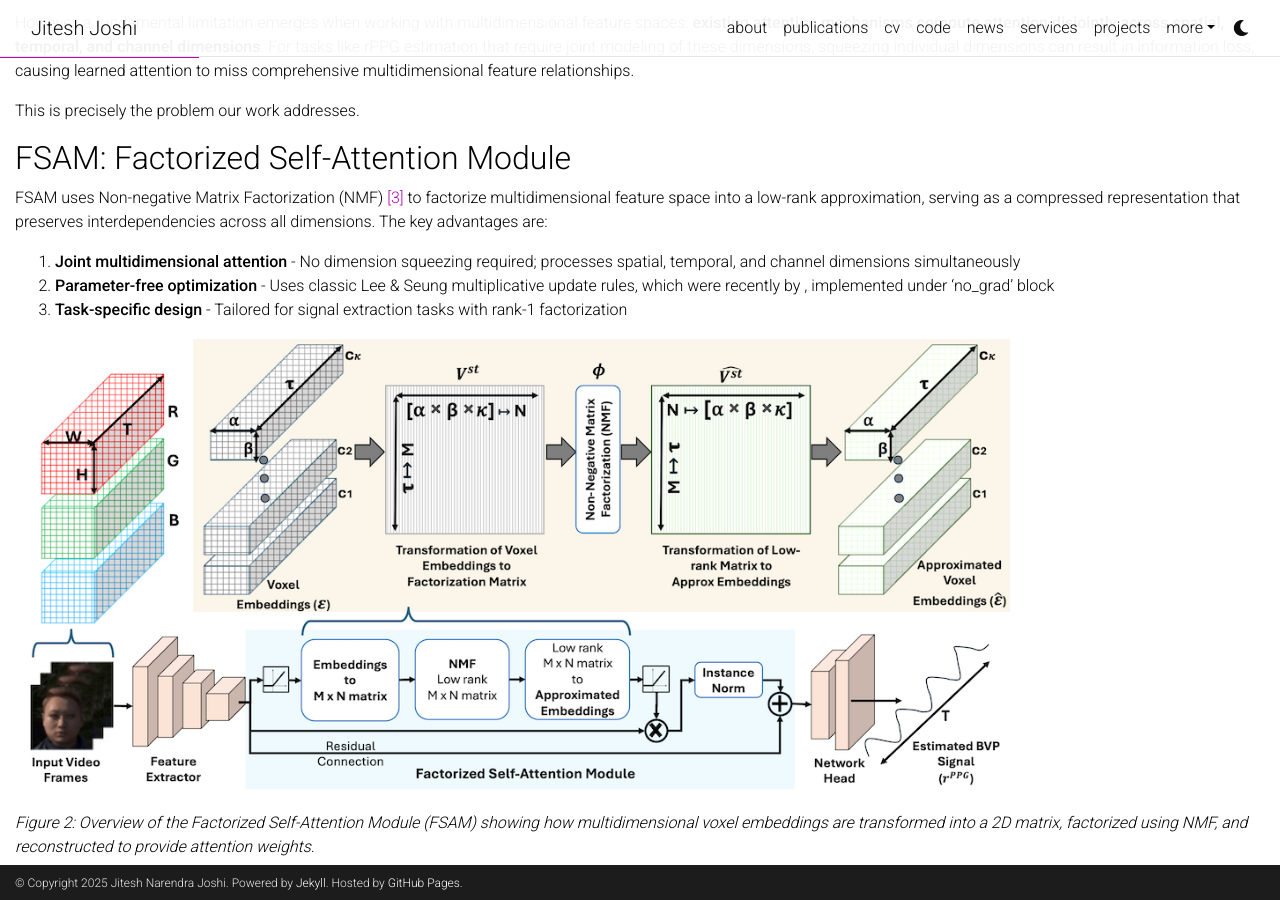
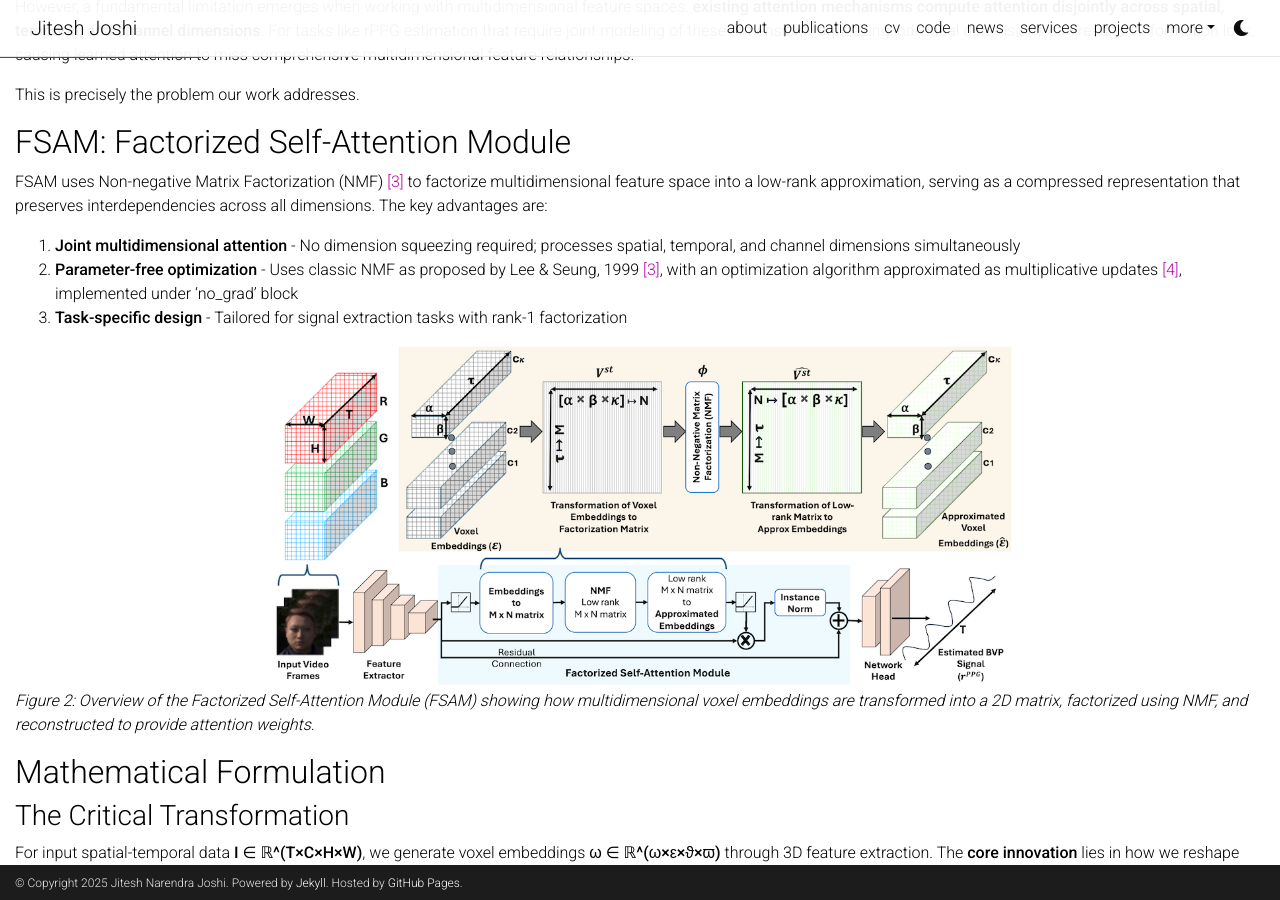
Before and after one commit to jnj256/jnj256.github.io, a Jekyll site: the page built from _posts/2025-06-02-FactorizePhys.md, in a window 1280 px wide and 900 px high, scrolled down 1410 px. Built offline with Jekyll 4.4.1, drawn with Linux system fonts in a browser that asks for light colours; comment, search, counter and statistics services are not loaded; a style sheet for code colours, icons or effects is not loaded.

Commit message:
updated blog

````diff
--- a/_posts/2025-06-02-FactorizePhys.md
+++ b/_posts/2025-06-02-FactorizePhys.md
@@ -15,9 +15,9 @@
 This blog post is dedicated to the rPPG research community and all researchers who want to understand the rationale behind matrix factorization-based attention mechanisms and how they differ from cross-attention/transformers.
 
 <!-- ![FactorizePhys Poster](/assets/img/factorizephys/FactorizePhys_Poster.png) -->
-<p>
+<div align="center">
     <img src="/assets/img/factorizephys/FactorizePhys_Poster.png" alt="FactorizePhys Poster" style="width:95%; height:auto;">
-</p>
+</div>
 
 *Figure 1: Our poster at NeurIPS 2024, where we discussed FSAM with fellow researchers from the computer vision and machine learning community.*
 
@@ -35,13 +35,13 @@
 FSAM uses Non-negative Matrix Factorization (NMF) [[3]](#references) to factorize multidimensional feature space into a low-rank approximation, serving as a compressed representation that preserves interdependencies across all dimensions. The key advantages are:
 
 1. **Joint multidimensional attention** - No dimension squeezing required; processes spatial, temporal, and channel dimensions simultaneously
-2. **Parameter-free optimization** - Uses classic Lee & Seung multiplicative update rules, which were recently by  , implemented under 'no_grad' block
+2. **Parameter-free optimization** - Uses classic NMF as proposed by Lee & Seung, 1999 [[3]](#references), with an optimization algorithm approximated as multiplicative updates [[4]](#references), implemented under 'no_grad' block
 3. **Task-specific design** - Tailored for signal extraction tasks with rank-1 factorization
 
 <!-- ![FSAM Overview](/assets/img/factorizephys/FSAM.png) -->
-<p>
-    <img src="/assets/img/factorizephys/FSAM.png" alt="FSAM Overview" style="width:80%; height:auto;">
-</p>
+<div align="center">
+    <img src="/assets/img/factorizephys/FSAM.png" alt="FSAM Overview" style="width:60%; height:auto;">
+</div>
 
 *Figure 2: Overview of the Factorized Self-Attention Module (FSAM) showing how multidimensional voxel embeddings are transformed into a 2D matrix, factorized using NMF, and reconstructed to provide attention weights.*
 
@@ -52,18 +52,12 @@
 For input spatial-temporal data **I ∈ ℝ^(T×C×H×W)**, we generate voxel embeddings **ω ∈ ℝ^(ω×ε×ϑ×ϖ)** through 3D feature extraction. The **core innovation** lies in how we reshape these embeddings for factorization.
 
 **Traditional 2D approach** (like Hamburger module [[4]](#references)):
-```
 
-V_s ∈ ℝ^(M×N) where: ϑ (channels) → M, ϖ×ϱ (spatial) → N
-
-```
+$$V_s ∈ ℝ^(M×N) where: ϑ (channels) → M, ϖ×ϱ (spatial) → N$$
 
 **Our 3D spatial-temporal approach**:
-```
 
-V_st ∈ ℝ^(M×N) where: ε (temporal) → M, ϑ×ϖ×ϱ (spatial+channel) → N
-
-```
+$$V_st ∈ ℝ^(M×N) where: ε (temporal) → M, ϑ×ϖ×ϱ (spatial+channel) → N$$
 
 This transformation is **crucial** for rPPG estimation because:
 
@@ -99,11 +93,11 @@
     bases = bases ⊙ (numerator / (denominator + ε))
 
 # Reconstruct attention
-V̂_st = bases @ coef^T
-ω̂ = reshape_back(V̂_st)
+$$V̂_st = bases @ coef^T$$
+$$ω̂ = reshape_back(V̂_st)$$
 
 # Apply attention with residual connection
-output = ω + InstanceNorm(ω ⊙ postprocess(ω̂))
+$$output = ω + InstanceNorm(ω ⊙ postprocess(ω̂))$$
 ```
 
 <!-- ![NMF Algorithm Flowchart](images/nmf-algorithm-flowchart.png)
@@ -116,9 +110,9 @@
 *Table 1: Ablation study results showing performance across different factorization ranks. Rank-1 achieves optimal performance, supporting the single signal source assumption for rPPG estimation.*
 
 <!-- ![Rank Ablation Study](assets/img/factorizephys/rank-ablation.png) -->
-<p>
-    <img src="/assets/img/factorizephys/rank-ablation.png" alt="Rank Ablation Study" style="width:50%; height:auto;">
-</p>
+<div align="center">
+    <img src="/assets/img/factorizephys/rank-ablation.png" alt="Rank Ablation Study" style="width:70%; height:auto;">
+</div>
 
 ## Why FSAM Outperforms Transformers
 
@@ -160,9 +154,9 @@
 *Table 3: Cross-dataset generalization performance comparison*
 
 <!-- ![Cross-Dataset Performance](/assets/img/factorizephys/cross-dataset-performance.png) -->
-<p>
+<div align="center">
     <img src="/assets/img/factorizephys/cross-dataset-performance.png" alt="Cross-Dataset Performance" style="width:80%; height:auto;">
-</p>
+</div>
 
 FactorizePhys consistently outperforms existing state-of-the-art methods, including the transformer-based methods across different domain shifts, particularly in synthetic-to-real transfer scenarios.
 
@@ -175,9 +169,9 @@
 - **Robustness to occlusions** - maintains attention quality even with hair, glasses, or beard
 
 <!-- ![Attention Visualization](assets/img/factorizephys/Attention_Maps.png) -->
-<p>
+<div align="center">
     <img src="/assets/img/factorizephys/Attention_Maps.png" alt="Attention Visualization" style="width:70%; height:auto;">
-</p>
+</div>
 
 *Figure 3: Attention visualization comparing baseline model (left) and FactorizePhys with FSAM (right). Higher cosine similarity scores (brighter regions) indicate better spatial selectivity for pulse-rich facial regions.*
 
@@ -197,9 +191,9 @@
 This dramatically reduces inference latency while maintaining accuracy - ideal for real-time applications.
 
 <!-- ![Inference Time Comparison](/assets/img/factorizephys/Inference-latency.png) -->
-<p>
+<div align="center">
     <img src="/assets/img/factorizephys/Inference-latency.png" alt="Inference Time Comparison" style="width:60%; height:auto;">
-</p>
+</div>
 
 *Figure 4: Performance vs. latency comparison showing FactorizePhys achieves superior accuracy with minimal inference time, especially when FSAM is dropped during inference.*
 
````
